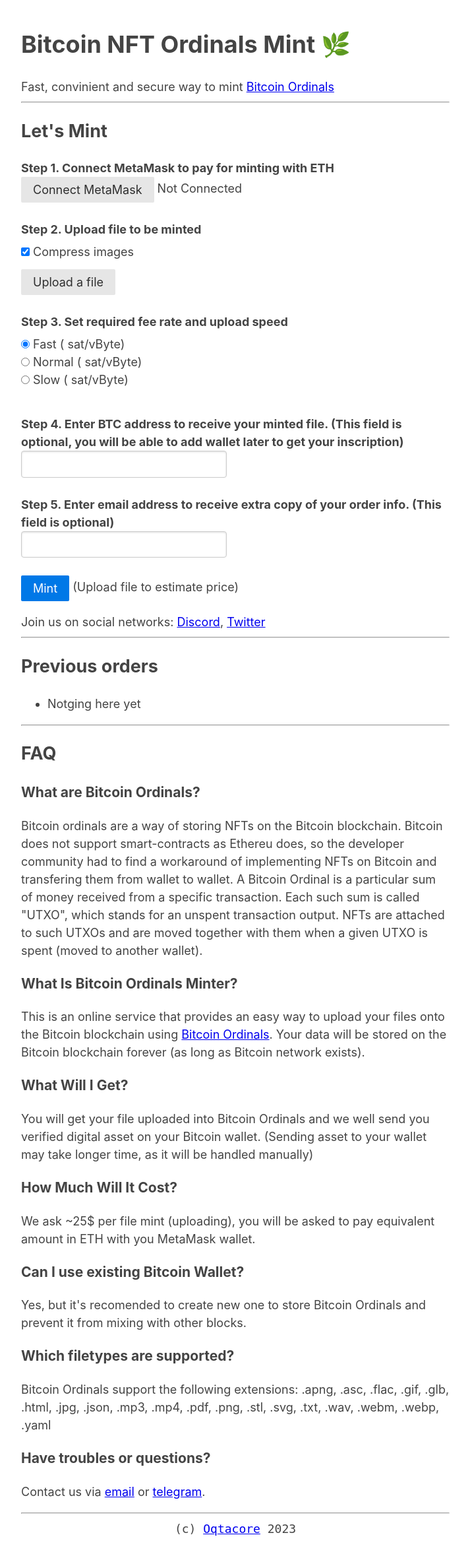
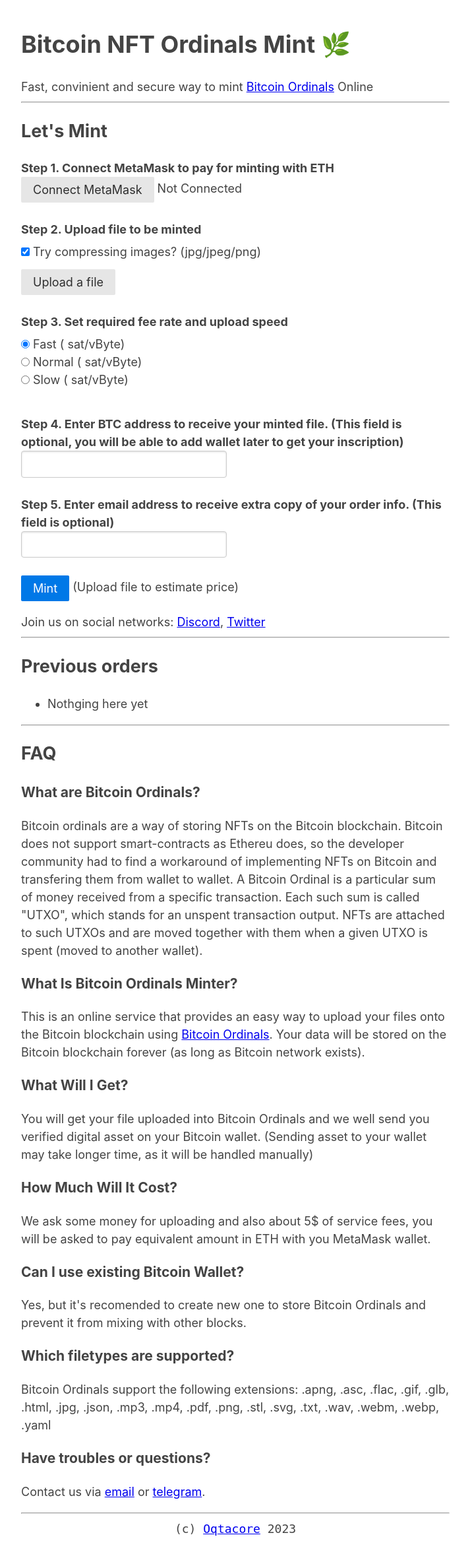
Before and after one commit to oqtacore-group/ordinals-minter, a FastAPI app: page / in a window 1280 px wide. Shown: the whole page at 66% size, without its empty margins (283-996 px from the left). Run offline with FastAPI, Linux system fonts and the light colour scheme; some libraries are stand-ins or nearby versions.

Commit message:
fix: Replacing typos in templates

```diff
--- a/templates/index.html
+++ b/templates/index.html
@@ -53,7 +53,7 @@
         <div class="content">
             {% if not embed %}
                 <h1>Bitcoin NFT Ordinals Mint 🌿</h1>
-                Fast, convinient and secure way to mint <a href="http://ordinals.com">Bitcoin Ordinals</a>
+                Fast, convinient and secure way to mint <a href="http://ordinals.com">Bitcoin Ordinals</a> Online
                 <hr>
             {% endif %}
 
@@ -79,7 +79,7 @@
                     <br>
                     <fieldset>
                         <input checked type="checkbox" id="optimize" name="optimize" onchange="optimize_changed(event)">
-                        <label for="optimize">Compress images</label>
+                        <label for="optimize">Try compressing images? (jpg/jpeg/png)</label>
                     </fieldset>
                     <div class="upload-btn-wrapper">
                         <a class="pure-button">Upload a file</a>
@@ -136,7 +136,7 @@
             <hr>
             <h2>Previous orders</h2>
             <ul id="prev-orders">
-                <li>Notging here yet</li>
+                <li>Nothging here yet</li>
             </ul>
 
             {% if not embed %}
@@ -161,7 +161,7 @@
 
             <h3>How Much Will It Cost?</h3>
             <p>
-                We ask ~25$ per file mint (uploading), you will be asked to pay equivalent amount in ETH with you MetaMask wallet.
+                We ask some money for uploading and also about 5$ of service fees, you will be asked to pay equivalent amount in ETH with you MetaMask wallet.
             </p>
 
             <h3>Can I use existing Bitcoin Wallet?</h3>
--- a/templates/order.html
+++ b/templates/order.html
@@ -26,7 +26,7 @@
                     We received your order and checking payment right now, soon we will start creating inscription. Reload this page in 2-5 minutes.
                 </p>
                 <p>
-                    If yoo see this page longer than 10 minutes, contact us via <a href="mailto:ordinals@oqtacore.com">email</a> or <a href="https://t.me/oqtacore">telegram</a>.
+                    If you see this page longer than 10 minutes, contact us via <a href="mailto:ordinals@oqtacore.com">email</a> or <a href="https://t.me/oqtacore">telegram</a>.
                 </p>
                 <div class="center">
                     <div class="lds-spinner" height="200px"><div></div><div></div><div></div><div></div><div></div><div></div><div></div><div></div><div></div><div></div><div></div><div></div></div>
```
